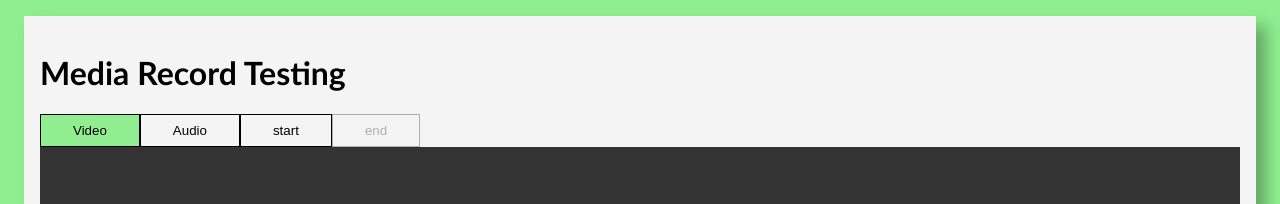
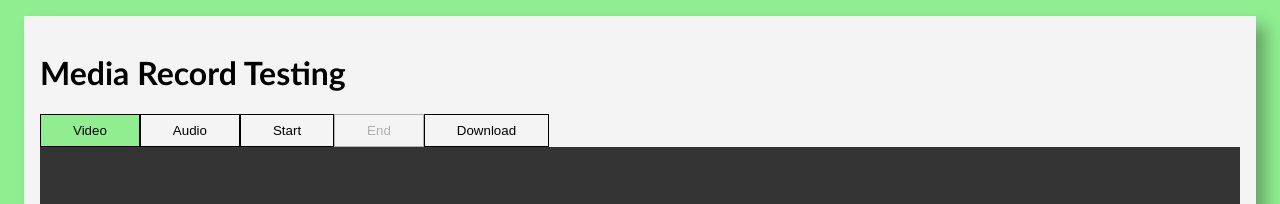
Before and after one commit to arunpraba/media-recorder-api-testing, a React (Create React App) app: page / in a window 1280 px wide. Shown: the top 204 px of the page. Built offline with nearby package versions, Linux system fonts and the light colour scheme.

Commit message:
Download button added

```diff
--- a/src/App.js
+++ b/src/App.js
@@ -3,14 +3,13 @@ import "./styles.css";
 
 let videoType = "video/webm";
 let audioType = "audio/webm";
+let extension = "webm";
 
 const initialHistory = [`Initialied...`];
-
-console.log(navigator.userAgent);
-
 if (navigator.userAgent.indexOf("Safari") !== -1) {
   videoType = "video/mp4";
   audioType = "audio/mp4";
+  extension = "mp4";
 }
 
 export default function App() {
@@ -19,6 +18,7 @@ export default function App() {
   const mediaRecorderRef = useRef([]);
   const mediaRef = useRef(null);
   const counterRef = useRef(0);
+  const urlRef = useRef("");
   const [history, setHistory] = useState(initialHistory);
   const [mimeType, setMimeType] = useState(videoType);
   const [recording, setIsRecording] = useState(false);
@@ -77,11 +77,34 @@ export default function App() {
     if (mediaRecorderRef.current && mediaRecorderRef.current.stop) {
       mediaRecorderRef.current.stop();
     }
-    streamRef.current.getTracks().forEach((track) => track.stop());
+    if (streamRef.current) {
+      streamRef.current.getTracks().forEach((track) => track.stop());
+    }
+  };
+
+  const download = () => {
+    const file = new Blob(this.blobChunks, { type: mimeType });
+    console.log(`File`, file);
+    setHistory((prev) => [
+      ...prev,
+      `Downloading file`,
+      `File Size: ${file.size}`
+    ]);
+    const a = document.createElement("a");
+    a.style = "display: none";
+    urlRef.current = window.URL.createObjectURL(file);
+    a.href = urlRef.current;
+    a.download = `${mimeType.split("/")[0]}.${extension}`;
+    a.click();
+    a.remove();
   };
 
   useEffect(() => {
     return () => {
+      if (urlRef.current) {
+        URL.revokeObjectURL(urlRef.current);
+        urlRef.current = null;
+      }
       if (mediaRef.current && mediaRef.current.src) {
         URL.revokeObjectURL(mediaRef.current.src);
       }
@@ -108,10 +131,13 @@ export default function App() {
           Audio
         </button>
         <button className="start" disabled={recording} onClick={startRecording}>
-          start
+          Start
         </button>
         <button className="stop" disabled={!recording} onClick={stopRecording}>
-          end
+          End
+        </button>
+        <button className="stop" disabled={recording} onClick={download}>
+          Download
         </button>
       </div>
 
```
